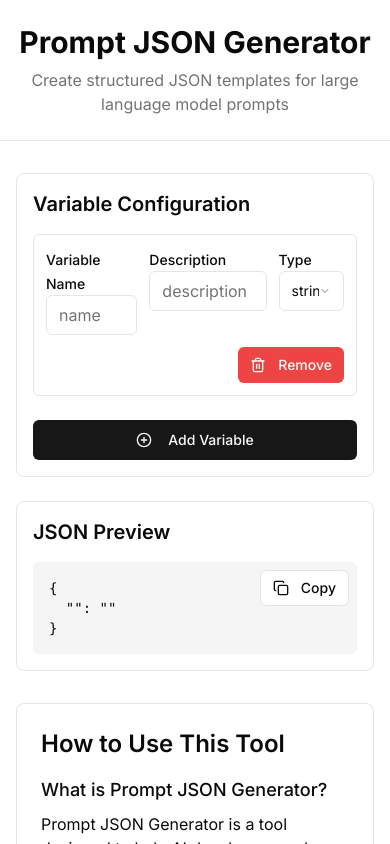
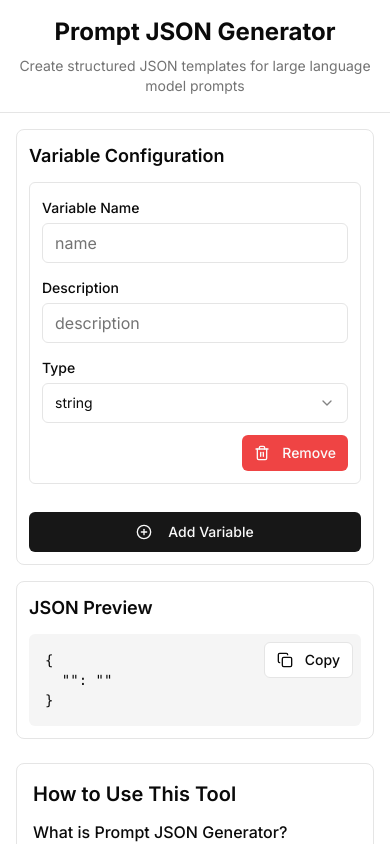
Before and after one commit to eruship/prompt-output-json-generator, a Next.js app: page / in a window 390 px wide. Both pictures are taken after a click on the button "Add Variable". Shown: the top 844 px of the page. Built offline with nearby package versions, Linux system fonts and the light colour scheme.

Commit message:
fix: 更好的响应式

```diff
--- a/app/page.tsx
+++ b/app/page.tsx
@@ -11,23 +11,23 @@ export default function Home() {
 
   return (
     <div className="min-h-screen flex flex-col">
-      <header className="py-6 border-b">
+      <header className="py-4 sm:py-6 border-b">
         <div className="container mx-auto px-4">
-          <h1 className="text-3xl font-bold text-center">Prompt JSON Generator</h1>
-          <p className="text-center text-muted-foreground mt-2">
+          <h1 className="text-2xl sm:text-3xl font-bold text-center">Prompt JSON Generator</h1>
+          <p className="text-center text-muted-foreground mt-2 text-sm sm:text-base">
             Create structured JSON templates for large language model prompts
           </p>
         </div>
       </header>
 
-      <main className="flex-1 container mx-auto px-4 py-8">
-        <section className="grid grid-cols-1 md:grid-cols-2 gap-6 mb-8">
-          <div className="border rounded-lg p-4 bg-card">
-            <h2 className="text-xl font-semibold mb-4">Variable Configuration</h2>
+      <main className="flex-1 container mx-auto px-4 py-4 sm:py-8">
+        <section className="grid grid-cols-1 lg:grid-cols-2 gap-4 sm:gap-6 mb-6 sm:mb-8">
+          <div className="border rounded-lg p-3 sm:p-4 bg-card">
+            <h2 className="text-lg sm:text-xl font-semibold mb-3 sm:mb-4">Variable Configuration</h2>
             <PromptConfigForm variables={variables} setVariables={setVariables} />
           </div>
-          <div className="border rounded-lg p-4 bg-card">
-            <h2 className="text-xl font-semibold mb-4">JSON Preview</h2>
+          <div className="border rounded-lg p-3 sm:p-4 bg-card">
+            <h2 className="text-lg sm:text-xl font-semibold mb-3 sm:mb-4">JSON Preview</h2>
             <JsonPreview variables={variables} />
           </div>
         </section>
@@ -35,8 +35,8 @@ export default function Home() {
         <HowToUse />
       </main>
 
-      <footer className="py-6 border-t">
-        <div className="container mx-auto px-4 text-center text-sm text-muted-foreground">
+      <footer className="py-4 sm:py-6 border-t">
+        <div className="container mx-auto px-4 text-center text-xs sm:text-sm text-muted-foreground">
           <p>© {new Date().getFullYear()} Prompt JSON Generator. All rights reserved.</p>
           <p className="mt-2">A tool for AI developers, prompt engineers, and language model enthusiasts.</p>
         </div>
--- a/components/how-to-use.tsx
+++ b/components/how-to-use.tsx
@@ -1,11 +1,11 @@
 export function HowToUse() {
   return (
-    <section className="border rounded-lg p-6 bg-card">
-      <h2 className="text-2xl font-semibold mb-4">How to Use This Tool</h2>
+    <section className="border rounded-lg p-4 sm:p-6 bg-card">
+      <h2 className="text-xl sm:text-2xl font-semibold mb-3 sm:mb-4">How to Use This Tool</h2>
 
-      <div className="space-y-6">
+      <div className="space-y-4 sm:space-y-6 text-sm sm:text-base">
         <div>
-          <h3 className="text-lg font-medium mb-2">What is Prompt JSON Generator?</h3>
+          <h3 className="text-base sm:text-lg font-medium mb-1 sm:mb-2">What is Prompt JSON Generator?</h3>
           <p>
             Prompt JSON Generator is a tool designed to help AI developers and prompt engineers create structured JSON
             templates for large language model (LLM) prompts. It provides a visual interface to define variables, their
@@ -14,8 +14,8 @@ export function HowToUse() {
         </div>
 
         <div>
-          <h3 className="text-lg font-medium mb-2">Available Variable Types</h3>
-          <ul className="list-disc pl-6 space-y-2">
+          <h3 className="text-base sm:text-lg font-medium mb-1 sm:mb-2">Available Variable Types</h3>
+          <ul className="list-disc pl-5 sm:pl-6 space-y-1 sm:space-y-2">
             <li>
               <strong>String</strong>: A simple text value with a description.
             </li>
@@ -33,20 +33,20 @@ export function HowToUse() {
         </div>
 
         <div>
-          <h3 className="text-lg font-medium mb-2">Step-by-Step Guide</h3>
-          <ol className="list-decimal pl-6 space-y-2">
+          <h3 className="text-base sm:text-lg font-medium mb-1 sm:mb-2">Step-by-Step Guide</h3>
+          <ol className="list-decimal pl-5 sm:pl-6 space-y-1 sm:space-y-2">
             <li>Click the "Add Variable" button to create a new top-level variable.</li>
             <li>Enter a name and description for your variable.</li>
             <li>Select the appropriate type (string, StringArray, object, or array).</li>
-            <li>For object and array types, you can add nested variables by clicking "Add Nested Variable".</li>
+            <li>For object and array types, you can add nested variables by clicking "Add Nested".</li>
             <li>The JSON preview on the right will update automatically as you make changes.</li>
             <li>Use the "Copy" button to copy the generated JSON to your clipboard.</li>
           </ol>
         </div>
 
         <div>
-          <h3 className="text-lg font-medium mb-2">Use Cases</h3>
-          <ul className="list-disc pl-6 space-y-2">
+          <h3 className="text-base sm:text-lg font-medium mb-1 sm:mb-2">Use Cases</h3>
+          <ul className="list-disc pl-5 sm:pl-6 space-y-1 sm:space-y-2">
             <li>Creating structured prompts for ChatGPT, Claude, or other LLMs</li>
             <li>Designing templates for AI function calling</li>
             <li>Building JSON schemas for AI response formatting</li>
--- a/components/prompt-config-form.tsx
+++ b/components/prompt-config-form.tsx
@@ -1,31 +1,40 @@
-"use client"
+'use client';
 
-import type React from "react"
-import { PlusCircle, Trash2 } from "lucide-react"
-import { Button } from "@/components/ui/button"
-import { Input } from "@/components/ui/input"
-import { Label } from "@/components/ui/label"
-import { Select, SelectContent, SelectItem, SelectTrigger, SelectValue } from "@/components/ui/select"
-import type { VariableConfig } from "@/types/variable-config"
+import type React from 'react';
+import { PlusCircle, Trash2 } from 'lucide-react';
+import { Button } from '@/components/ui/button';
+import { Input } from '@/components/ui/input';
+import { Label } from '@/components/ui/label';
+import {
+  Select,
+  SelectContent,
+  SelectItem,
+  SelectTrigger,
+  SelectValue,
+} from '@/components/ui/select';
+import type { VariableConfig } from '@/types/variable-config';
 
 interface PromptConfigFormProps {
-  variables: VariableConfig[]
-  setVariables: React.Dispatch<React.SetStateAction<VariableConfig[]>>
+  variables: VariableConfig[];
+  setVariables: React.Dispatch<React.SetStateAction<VariableConfig[]>>;
 }
 
-export function PromptConfigForm({ variables, setVariables }: PromptConfigFormProps) {
+export function PromptConfigForm({
+  variables,
+  setVariables,
+}: PromptConfigFormProps) {
   const addVariable = (parentId: string | null = null) => {
     const newVariable: VariableConfig = {
       id: Date.now().toString(),
-      name: "",
-      desc: "",
-      type: "string",
+      name: '',
+      desc: '',
+      type: 'string',
       parentId,
       children: [],
-    }
+    };
 
     if (parentId === null) {
-      setVariables([...variables, newVariable])
+      setVariables([...variables, newVariable]);
     } else {
       const updateVariables = (vars: VariableConfig[]): VariableConfig[] => {
         return vars.map((v) => {
@@ -33,20 +42,20 @@ export function PromptConfigForm({ variables, setVariables }: PromptConfigFormPr
             return {
               ...v,
               children: [...v.children, newVariable],
-            }
+            };
           } else if (v.children.length > 0) {
             return {
               ...v,
               children: updateVariables(v.children),
+            };
           }
+          return v;
+        });
+      };
+
+      setVariables(updateVariables(variables));
     }
-          return v
-        })
-      }
-
-      setVariables(updateVariables(variables))
-    }
-  }
+  };
 
   const removeVariable = (id: string) => {
     const removeFromArray = (vars: VariableConfig[]): VariableConfig[] => {
@@ -55,56 +64,99 @@ export function PromptConfigForm({ variables, setVariables }: PromptConfigFormPr
         .map((v) => ({
           ...v,
           children: removeFromArray(v.children),
-        }))
-    }
+        }));
+    };
 
-    setVariables(removeFromArray(variables))
-  }
+    setVariables(removeFromArray(variables));
+  };
 
-  const updateVariable = (id: string, field: keyof VariableConfig, value: any) => {
+  const updateVariable = (
+    id: string,
+    field: keyof VariableConfig,
+    value: any
+  ) => {
     const updateInArray = (vars: VariableConfig[]): VariableConfig[] => {
       return vars.map((v) => {
         if (v.id === id) {
-          return { ...v, [field]: value }
+          return { ...v, [field]: value };
         } else if (v.children.length > 0) {
           return {
             ...v,
             children: updateInArray(v.children),
+          };
         }
-        }
-        return v
-      })
-    }
+        return v;
+      });
+    };
 
-    setVariables(updateInArray(variables))
-  }
+    setVariables(updateInArray(variables));
+  };
 
   const renderVariableForm = (variable: VariableConfig, depth = 0) => {
     return (
-      <div key={variable.id} className={`p-3 mb-3 border rounded-md ${depth > 0 ? "ml-6" : ""}`}>
-        <div className="grid grid-cols-12 gap-3 mb-3">
-          <div className="col-span-4">
-            <Label htmlFor={`name-${variable.id}`}>Variable Name</Label>
+      <div
+        key={variable.id}
+        className={`p-3 mb-3 border rounded-md ${
+          depth > 0 ? 'ml-0 sm:ml-4 md:ml-6' : ''
+        }`}
+      >
+        {/* Responsive form layout */}
+        <div className="flex flex-col space-y-3 mb-3">
+          {/* Form fields in a responsive grid */}
+          <div className="grid grid-cols-1 sm:grid-cols-2 lg:grid-cols-3 gap-3">
+            {/* Name field */}
+            <div className="space-y-1">
+              <Label
+                htmlFor={`name-${variable.id}`}
+                className="text-sm font-medium"
+              >
+                Variable Name
+              </Label>
               <Input
                 id={`name-${variable.id}`}
                 value={variable.name}
-              onChange={(e) => updateVariable(variable.id, "name", e.target.value)}
+                onChange={(e) =>
+                  updateVariable(variable.id, 'name', e.target.value)
+                }
                 placeholder="name"
+                className="w-full"
               />
             </div>
-          <div className="col-span-5">
-            <Label htmlFor={`desc-${variable.id}`}>Description</Label>
+
+            {/* Description field */}
+            <div className="space-y-1">
+              <Label
+                htmlFor={`desc-${variable.id}`}
+                className="text-sm font-medium"
+              >
+                Description
+              </Label>
               <Input
                 id={`desc-${variable.id}`}
                 value={variable.desc}
-              onChange={(e) => updateVariable(variable.id, "desc", e.target.value)}
+                onChange={(e) =>
+                  updateVariable(variable.id, 'desc', e.target.value)
+                }
                 placeholder="description"
+                className="w-full"
               />
             </div>
-          <div className="col-span-3">
-            <Label htmlFor={`type-${variable.id}`}>Type</Label>
-            <Select value={variable.type} onValueChange={(value) => updateVariable(variable.id, "type", value)}>
-              <SelectTrigger id={`type-${variable.id}`}>
+
+            {/* Type field */}
+            <div className="space-y-1">
+              <Label
+                htmlFor={`type-${variable.id}`}
+                className="text-sm font-medium"
+              >
+                Type
+              </Label>
+              <Select
+                value={variable.type}
+                onValueChange={(value) =>
+                  updateVariable(variable.id, 'type', value)
+                }
+              >
+                <SelectTrigger id={`type-${variable.id}`} className="w-full">
                   <SelectValue placeholder="Type" />
                 </SelectTrigger>
                 <SelectContent>
@@ -116,39 +168,51 @@ export function PromptConfigForm({ variables, setVariables }: PromptConfigFormPr
               </Select>
             </div>
           </div>
+        </div>
 
-        <div className="flex justify-between">
-          {(variable.type === "object" || variable.type === "array") && (
-            <Button variant="outline" size="sm" onClick={() => addVariable(variable.id)} className="flex items-center">
+        {/* Action buttons */}
+        <div className="flex flex-wrap gap-2 justify-end">
+          {(variable.type === 'object' || variable.type === 'array') && (
+            <Button
+              variant="outline"
+              size="sm"
+              onClick={() => addVariable(variable.id)}
+              className="flex items-center"
+            >
               <PlusCircle className="h-4 w-4 mr-1" />
-              Add Nested Variable
+              <span className="whitespace-nowrap">Add Nested</span>
             </Button>
           )}
           <Button
             variant="destructive"
             size="sm"
             onClick={() => removeVariable(variable.id)}
-            className="flex items-center ml-auto"
+            className="flex items-center"
           >
             <Trash2 className="h-4 w-4 mr-1" />
-            Remove
+            <span className="whitespace-nowrap">Remove</span>
           </Button>
         </div>
 
+        {/* Nested variables */}
         {variable.children.length > 0 && (
-          <div className="mt-3">{variable.children.map((child) => renderVariableForm(child, depth + 1))}</div>
+          <div className="mt-3">
+            {variable.children.map((child) =>
+              renderVariableForm(child, depth + 1)
             )}
           </div>
-    )
-  }
+        )}
+      </div>
+    );
+  };
 
   return (
-    <div>
+    <div className="space-y-4">
       {variables.map((variable) => renderVariableForm(variable))}
       <Button onClick={() => addVariable()} className="w-full mt-3">
         <PlusCircle className="h-4 w-4 mr-2" />
         Add Variable
       </Button>
     </div>
-  )
+  );
 }
```
Lines whose indentation alone changed are shown as unchanged.
